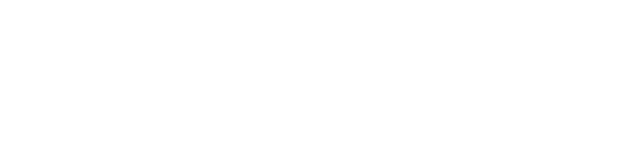
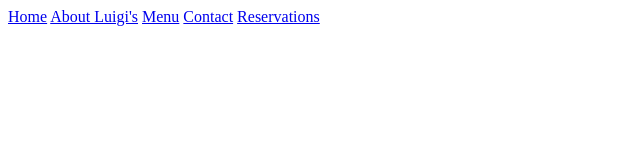
Before and after one commit to dmmccray/Module07, a plain HTML site: page index.html in a window 1280 px wide. Shown: the whole page, without its empty margins (0-640 px from the left). Drawn offline with Linux system fonts and the light colour scheme.

Commit message:
Navigation link topics added

```diff
--- a/index.html
+++ b/index.html
@@ -8,6 +8,18 @@
     <link rel="stylesheet" href="styles.css">
 </head>
 <body>
+    <header>
+        <nav>
+            <a href="Home">Home</a>
+            <a href="About Luigi's">About Luigi's</a>
+            <a href="Menu">Menu</a>
+            <a href="Contact">Contact</a>
+            <a href="Reservations">Reservations</a>
+        </nav  >
+
+    </header>
+
+
 
 </body>
 </html>
```
